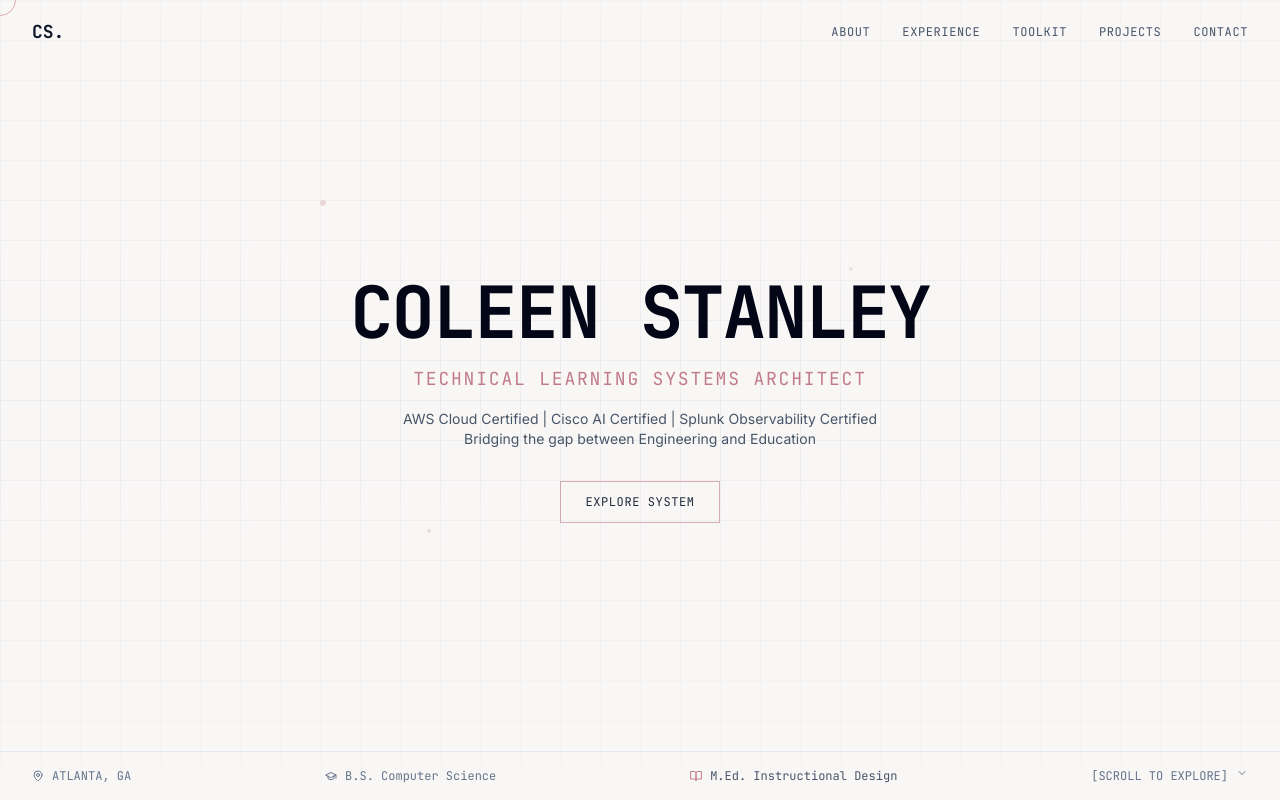
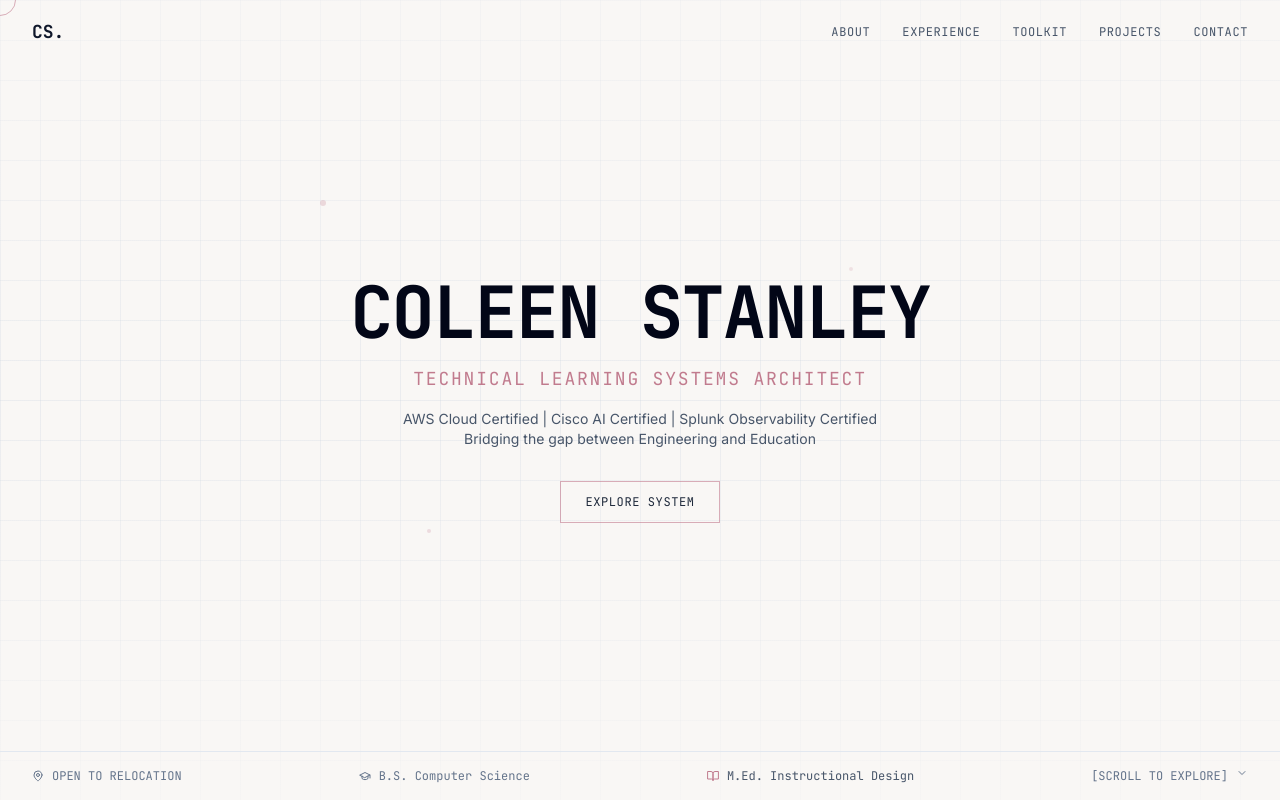
Before and after one commit to coursecoder/coursecoder.github.io, a React (Vite) app: page / in a window 1280 px wide. Shown: the top 800 px of the page. Built offline with nearby package versions, Linux system fonts and the light colour scheme.

Commit message:
Update Hero location

```diff
--- a/src/sections/Hero.tsx
+++ b/src/sections/Hero.tsx
@@ -48,7 +48,7 @@ export default function Hero() {
           <div className="flex flex-wrap items-center justify-between gap-4 text-xs font-mono">
             <div className="flex items-center gap-2 text-slate-500">
               <MapPin className="w-3 h-3" />
-              <span>ATLANTA, GA</span>
+              <span>OPEN TO RELOCATION</span>
             </div>
             <div className="flex items-center gap-2 text-slate-500">
               <GraduationCap className="w-3 h-3" />
```
